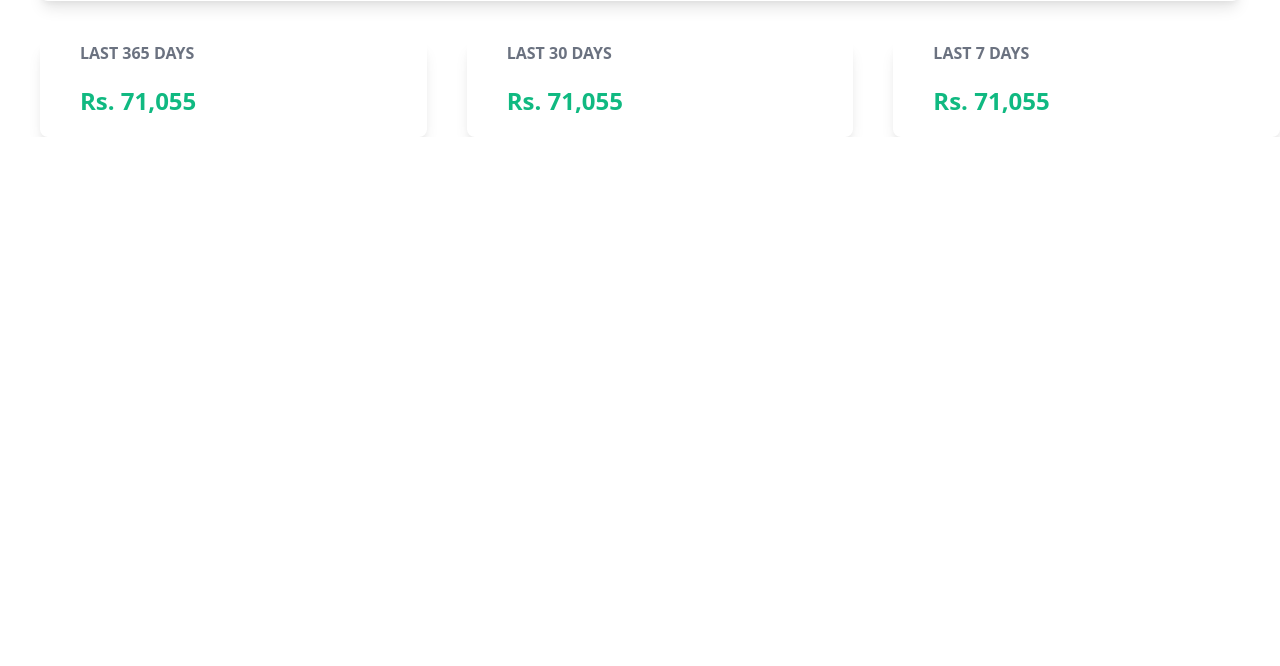
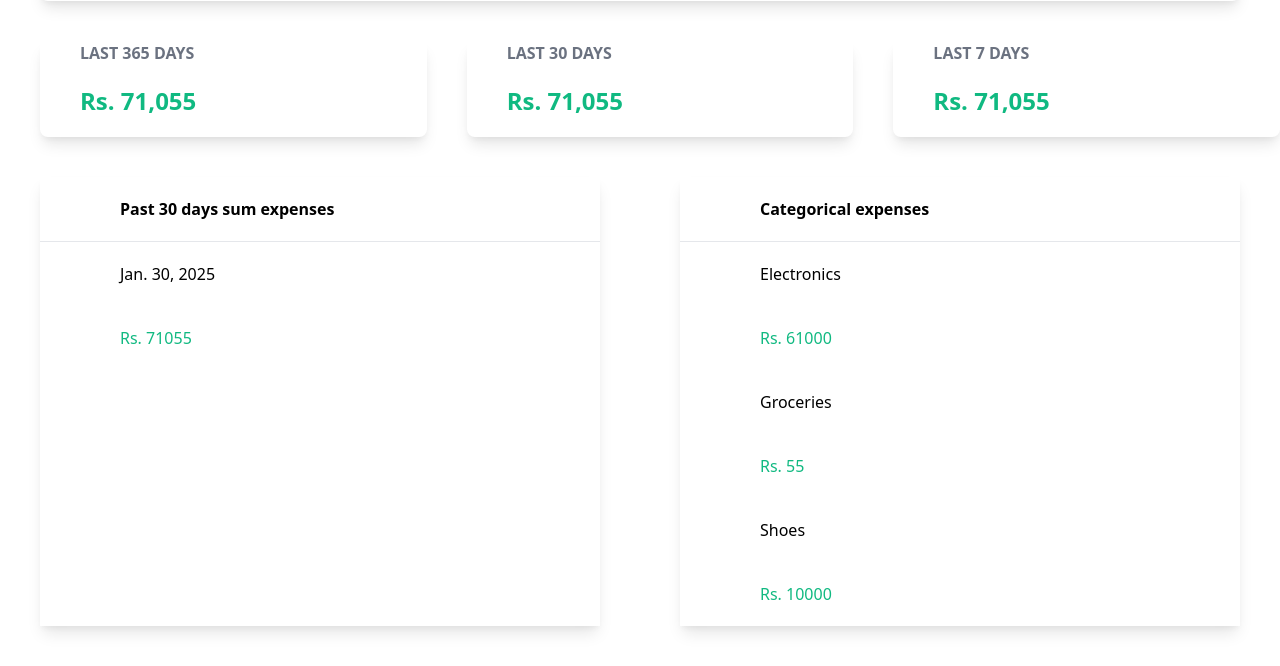
Before and after one commit to Genos0820/expensetracker, a Django app: page / in a window 1280 px wide. Shown: the part 916-1582 px from the top of the page. Before the commit the page ends 1053 px from the top, so only its background shows below. Run offline with Django 5.2, Linux system fonts and the light colour scheme; data comes from the database, SQL or seed files in the repository; both versions use the stored data as it was after the commit; style sheets or scripts are compiled from the project's sources.

Commit message:
changes3

```diff
--- a/expense/splitexpense/templates/splitexpense/index.html
+++ b/expense/splitexpense/templates/splitexpense/index.html
@@ -82,4 +82,52 @@
             </h1>
         </div>
     </div>
+
+
+
+    <div class="flex">
+        <div class="w-1/2 shadow-lg m-10">
+            <div class="flex flex-wrap space-x-40 font-bold px-20 py-5">
+                <span>Past 30 days sum expenses</span>
+            </div>
+            <hr>
+            <div id="30-day-table">
+                {% for daily_sum in daily_sums %}
+                    <div class="flex flex-wrap px-20 py-5">
+                        <span>
+                            {{daily_sum.date}}
+                        </span>
+                    </div>
+                    <div class="flex flex-wrap px-20 py-5">
+                        <span class="text-green-500">
+                            Rs. {{daily_sum.sum}}
+                        </span>
+                    </div>
+                {% endfor %}
+            </div>
+        </div>
+
+        <div class="w-1/2 shadow-lg m-10">
+            <div class="flex flex-wrap space-x-40 font-bold px-20 py-5">
+                <span>Categorical expenses</span>
+            </div>
+            <hr>
+            <div id="cat-sum-table">
+                {% for categorical_sum in categorical_sums %}
+                    <div class="flex flex-wrap px-20 py-5">
+                        <span>
+                            {{categorical_sum.category}}
+                        </span>
+                    </div>
+                    <div class="flex flex-wrap px-20 py-5">
+                        <span class="text-green-500">
+                            Rs. {{categorical_sum.sum}}
+                        </span>
+                    </div>
+                {% endfor %}
+            </div>
+        </div>
+    </div>
+
+
 {% endblock body %}
--- a/expense/splitexpense/views.py
+++ b/expense/splitexpense/views.py
@@ -32,6 +32,11 @@ def index(request):
     data_w=Expense.objects.filter(date__gt=last_week)
     weekly_sum=data_w.aggregate(Sum('amount'))
 
+    daily_sums=Expense.objects.filter().values('date').order_by('date').annotate(sum=Sum('amount'))
+
+    categorical_sums=Expense.objects.filter().values('category').order_by('category').annotate(sum=Sum('amount'))
+    print(categorical_sums)
+
     return render(request,"splitexpense/index.html",{
         "expense_form":expense_form,
         "expenses": expenses,
@@ -39,6 +44,8 @@ def index(request):
         "yearly_sum":yearly_sum,
         "monthly_sum":monthly_sum,
         "weekly_sum":weekly_sum,
+        "daily_sums":daily_sums,
+        "categorical_sums":categorical_sums
     })
 
 def delete(request,id):
```
Also changed, not shown: expense/db.sqlite3.
